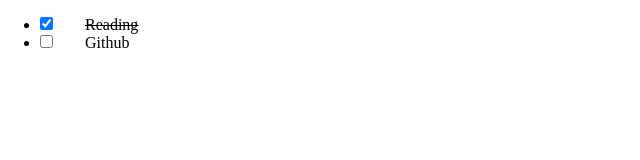
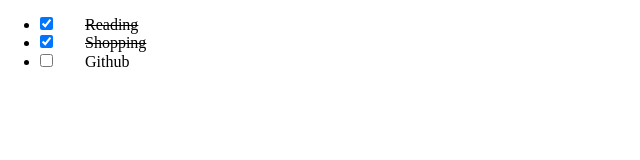
Before and after one commit to bbarcesaj125/todone, a React (Create React App) app in the folder client/todo-react/: page / in a window 1280 px wide. Shown: the top 160 px of the page, without its empty margins (0-640 px from the left). Built offline with nearby package versions, Linux system fonts and the light colour scheme.

Commit message:
User story #2

```diff
--- a/client/todo-react/src/App.tsx
+++ b/client/todo-react/src/App.tsx
@@ -1,18 +1,40 @@
 import React from "react";
-import TodoSingle from "./components/TodoSingle";
+import { useState } from "react";
+import TodoList from "./components/TodoList";
 import todoData from "./todos.json";
 import "./App.css";
 
 // Getting initial data from a JSON file
-const todos: Item[] = todoData;
+const initialItems: Item[] = todoData;
 
 function App() {
-  return (
-    <ul>
-      <TodoSingle item={todos[0]} />
-      <TodoSingle item={todos[2]} />
-    </ul>
-  );
+  const [items, setItems] = useState(initialItems);
+
+  const toggleItem = (currentItem: Item) => {
+    // Getting the index of the current object
+    const index = items.findIndex((object) => {
+      return object === currentItem;
+    });
+
+    let updatedItems = items.map((item) => {
+      if (item === currentItem) {
+        return {
+          ...item,
+          complete: !item.complete,
+        };
+      }
+      return item;
+    });
+
+    // If the current task is marked as "done" the we move it to the last position of the list
+    if (updatedItems[index].complete === true) {
+      const itemToReplace = updatedItems.splice(index, 1);
+      updatedItems = updatedItems.concat(itemToReplace);
+    }
+    setItems(updatedItems);
+  };
+
+  return <TodoList items={items} toggleItem={toggleItem} />;
 }
 
 export default App;
--- /dev/null
+++ b/client/todo-react/src/components/TodoList/TodoList.tsx
@@ -0,0 +1,18 @@
+import React from "react";
+import TodoSingle from "../TodoSingle";
+
+interface Props {
+  items: Item[];
+  toggleItem: ToggleItem;
+}
+const TodoList: React.FC<Props> = ({ items, toggleItem }) => {
+  return (
+    <ul>
+      {items.map((item) => (
+        <TodoSingle key={item.title} item={item} toggleItem={toggleItem} />
+      ))}
+    </ul>
+  );
+};
+
+export default TodoList;
--- /dev/null
+++ b/client/todo-react/src/components/TodoList/index.ts
@@ -0,0 +1 @@
+export { default } from "./TodoList";
--- a/client/todo-react/src/components/TodoSingle.tsx
+++ b/client/todo-react/src/components/TodoSingle/TodoSingle.tsx
@@ -3,19 +3,25 @@ import styled from "styled-components";
 
 interface Props {
   item: Item;
+  toggleItem: ToggleItem;
 }
 
 const Label = styled.label<Item>`
   text-decoration: ${(item) => (item.complete ? "line-through" : undefined)};
-  border-radius: 3px;
   margin: 0.5em 1em;
   padding: 0.25em 1em;
 `;
 
-const TodoSingle: React.FC<Props> = ({ item }) => {
+const TodoSingle: React.FC<Props> = ({ item, toggleItem }) => {
   return (
     <li>
-      <input type="checkbox" checked={item.complete} />
+      <input
+        type="checkbox"
+        checked={item.complete}
+        onClick={() => {
+          toggleItem(item);
+        }}
+      />
       <Label {...item}>{item.title}</Label>
     </li>
   );
--- a/client/todo-react/src/types.d.ts
+++ b/client/todo-react/src/types.d.ts
@@ -3,3 +3,5 @@ interface Item {
   description: string;
   complete: boolean;
 }
+
+type ToggleItem = (currentItem: Item) => void;
```
Also changed, not shown: client/todo-react/src/components/TodoSingle/index.ts (renamed from client/todo-react/src/components/index.ts).
